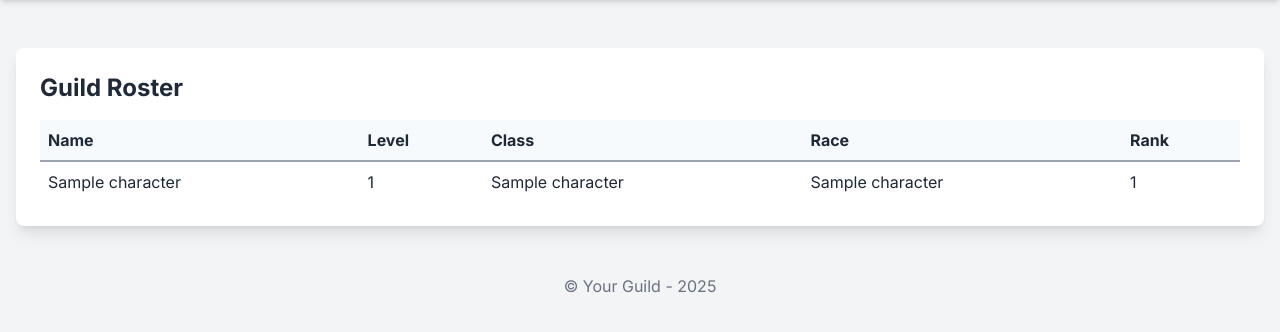
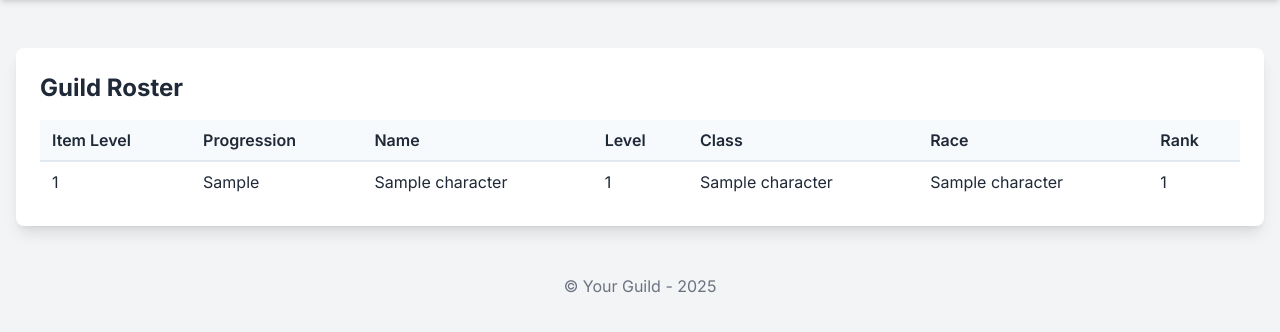
Before and after one commit to bpdaum/wipesontrash, a Flask app: page /roster in a window 1280 px wide. Shown: the part 72-404 px from the top of the page. Run offline with Flask 3, Linux system fonts and the light colour scheme; tables that the repository leaves empty hold one stand-in row (values such as "Sample post"); some libraries are stand-ins or nearby versions.

Commit message:
Update roster page for ilevel and raid prog.

```diff
--- a/templates/roster.html
+++ b/templates/roster.html
@@ -9,31 +9,23 @@
     <link rel="preconnect" href="https://fonts.gstatic.com" crossorigin>
     <link href="https://fonts.googleapis.com/css2?family=Inter:wght@400;500;600;700&display=swap" rel="stylesheet">
     <style>
-        /* Apply Inter font to the whole page */
-        body {
-            font-family: 'Inter', sans-serif;
+        body { font-family: 'Inter', sans-serif; }
+        th {
+            text-align: left;
+            padding: 0.5rem 0.75rem; /* Increased padding slightly */
+            background-color: #f7fafc; /* gray-100 */
+            border-bottom: 2px solid #e2e8f0; /* gray-300 */
+            font-weight: 600; /* Semibold */
+            white-space: nowrap; /* Prevent headers from wrapping */
         }
-        /* Style table headers */
-        th {
-            text-align: left; /* Align header text left */
-            padding-top: 0.5rem; /* Add padding top */
-            padding-bottom: 0.5rem; /* Add padding bottom */
-            padding-left: 0.5rem; /* Add padding left */
-            padding-right: 0.5rem; /* Add padding right */
-            background-color: #f7fafc; /* Light gray background for headers */
+        td {
+            padding: 0.5rem 0.75rem; /* Increased padding slightly */
+            border-bottom: 1px solid #e2e8f0; /* gray-300 */
+            vertical-align: middle; /* Align cell content vertically */
         }
-        /* Style table data cells */
-        td {
-            padding-top: 0.5rem; /* Add padding top */
-            padding-bottom: 0.5rem; /* Add padding bottom */
-            padding-left: 0.5rem; /* Add padding left */
-            padding-right: 0.5rem; /* Add padding right */
-            border-bottom: 1px solid #e2e8f0; /* Add a light gray bottom border (Tailwind gray-300) */
-        }
-        /* Remove bottom border from the last row's cells */
-        tr:last-child td {
-            border-bottom: none;
-        }
+        tr:last-child td { border-bottom: none; }
+        /* Style for N/A values */
+        .na-value { color: #a0aec0; /* gray-500 */ font-style: italic; }
     </style>
 </head>
 <body class="bg-gray-100 text-gray-800">
@@ -52,7 +44,13 @@
 
     <main class="container mx-auto mt-8 p-4">
         <div class="bg-white p-6 rounded-lg shadow-lg">
-            <h2 class="text-2xl font-bold mb-4">Guild Roster</h2>
+            <div class="flex justify-between items-center mb-4">
+                 <h2 class="text-2xl font-bold">Guild Roster</h2>
+                 {% if load_duration %}
+                 <span class="text-sm text-gray-500">Loaded in {{ load_duration }}s</span>
+                 {% endif %}
+            </div>
+
 
             {% if error_message %}
             <div class="bg-red-100 border border-red-400 text-red-700 px-4 py-3 rounded relative mb-4" role="alert">
@@ -63,9 +61,11 @@
 
             {% if members %}
             <div class="overflow-x-auto">
-                <table class="min-w-full">
+                <table class="min-w-full whitespace-nowrap">
                     <thead>
-                        <tr class="border-b-2 border-gray-400">
+                        <tr>
+                            <th>Item Level</th>
+                            <th>Progression</th>
                             <th>Name</th>
                             <th>Level</th>
                             <th>Class</th>
@@ -76,22 +76,40 @@
                     <tbody>
                         {% for member in members %}
                         <tr>
+                            <td>
+                                {% if member.item_level == "N/A" or member.item_level is none %}
+                                    <span class="na-value">N/A</span>
+                                {% else %}
+                                    {{ member.item_level }}
+                                {% endif %}
+                            </td>
+                            <td>
+                                {% if member.raid_progression == "N/A" or member.raid_progression is none %}
+                                     <span class="na-value">N/A</span>
+                                {% else %}
+                                     {{ member.raid_progression }}
+                                {% endif %}
+                            </td>
                             <td>{{ member.name }}</td>
                             <td>{{ member.level }}</td>
                             <td>{{ member.class }}</td>
                             <td>{{ member.race }}</td>
                             <td>{{ member.rank }}</td>
                         </tr>
-                        {% endfor %} </tbody>
+                        {% endfor %}
+                    </tbody>
                 </table>
             </div>
             {% elif not error_message %}
-            <p>No roster members found or the guild might be empty.</p>
-            {% endif %} </div>
+            <p>No roster members found matching rank criteria (<= 4) in the database.</p>
+            {% endif %}
+
+        </div>
     </main>
 
     <footer class="text-center text-gray-500 mt-8 pb-4">
-        &copy; {{ guild_name }} - 2025 </footer>
+        &copy; {{ guild_name }} - 2025
+    </footer>
 
 </body>
 </html>
```
